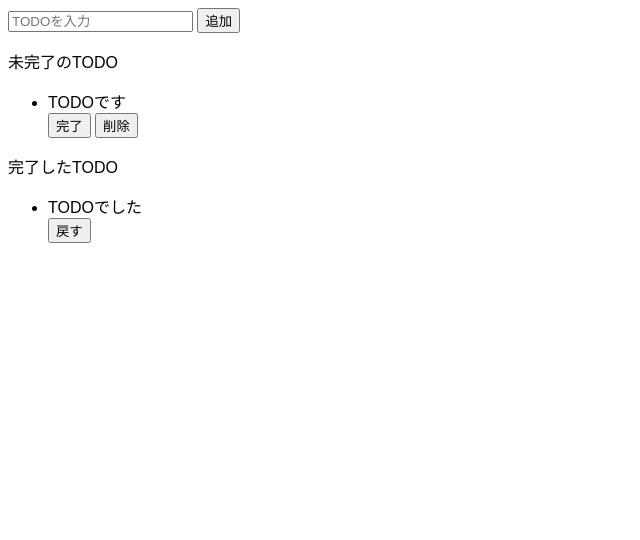
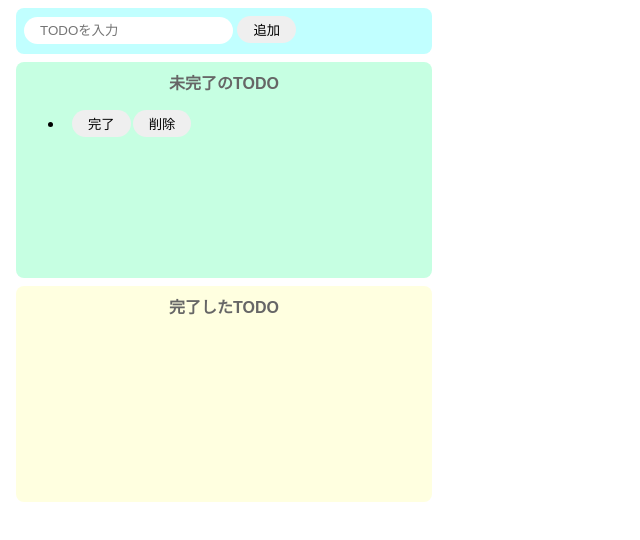
Before and after one commit to koinapu/todo-js, a website built with Parcel: page index.html in a window 1280 px wide. Both pictures are taken after a click on the button "追加". Shown: the whole page, without its empty margins (0-640 px from the left). Built offline with nearby package versions, Linux system fonts and the light colour scheme.

Commit message:
complete

```diff
--- a/index.html
+++ b/index.html
@@ -6,28 +6,17 @@
   </head>
 
   <body>
-    <div>
-      <input placeholder="TODOを入力" />
-      <button>追加</button>
+    <div class="input-area">
+      <input id="add-text" placeholder="TODOを入力" />
+      <button id="add-button">追加</button>
     </div>
-    <div>
-      <p>未完了のTODO</p>
-      <div>
-        <ul>
-          <li>TODOです</li>
-          <button>完了</button>
-          <button>削除</button>
-        </ul>
-      </div>
+    <div class="incomplete-area">
+      <p class="title">未完了のTODO</p>
+      <ul id="incomplete-list"></ul>
     </div>
-    <div>
-      <p>完了したTODO</p>
-      <div>
-        <ul>
-          <li>TODOでした</li>
-          <button>戻す</button>
-        </ul>
-      </div>
+    <div class="complete-area">
+      <p class="title">完了したTODO</p>
+      <ul id="complete-list"></ul>
     </div>
 
     <script src="src/index.js"></script>
--- a/src/index.js
+++ b/src/index.js
@@ -1 +1,81 @@
 import "./styles.css";
+
+const onClickAdd = () => {
+  // テキストボックスの値を取得して初期化する
+  const inputText = document.getElementById("add-text").value;
+  document.getElementById("add-text").value = "";
+  createIncompleteList(inputText);
+};
+
+// 未完了リストから指定の要素を削除
+const deleteFromIncompleteList = (target) => {
+  document.getElementById("incomplete-list").removeChild(target);
+};
+
+// 未完了リストに追加する関数
+const createIncompleteList = (text) => {
+  // dev生成
+  const div = document.createElement("div");
+  div.className = "list-row";
+
+  // li生成
+  const li = document.createElement("li");
+  li.innerText = text;
+
+  // botton(完了) 生成
+  const completeButton = document.createElement("button");
+  completeButton.innerText = "完了";
+  completeButton.addEventListener("click", () => {
+    // 押下したボタンの親タグ(div)を未完了リストから削除
+    deleteFromIncompleteList(completeButton.parentNode);
+
+    // 完了リストに追加
+    const addTarget = completeButton.parentNode;
+    // TODO内容テキストを取得
+    const text = addTarget.firstChild.innerText;
+    // div 以下を初期化
+    addTarget.textContent = null;
+    // liタグ生成
+    const li = document.createElement("li");
+    li.innerText = text;
+    // buttonタグ生成
+    const backButton = document.createElement("button");
+    backButton.innerText = "戻す";
+    backButton.addEventListener("click", () => {
+      // 戻すボタンの親タグを完了リストから削除
+      const deleteTarget = backButton.parentNode;
+      document.getElementById("complete-list").removeChild(deleteTarget);
+
+      // 戻すボタンを有効に
+      createIncompleteList(backButton.parentNode.firstChild.innerText);
+    });
+
+    // divタグに子要素を追加設定
+    addTarget.appendChild(li);
+    addTarget.appendChild(backButton);
+
+    // 完了したTODOに追加設定
+    document.getElementById("complete-list").appendChild(addTarget);
+  });
+
+  // botton(削除) 生成
+  const deleteButton = document.createElement("button");
+  deleteButton.innerText = "削除";
+  deleteButton.addEventListener("click", () => {
+    // 押下したボタンの親タグ(div)を未完了リストから削除
+    deleteFromIncompleteList(deleteButton.parentNode);
+  });
+
+  // <div><li>
+  div.appendChild(li);
+  div.appendChild(completeButton);
+  div.appendChild(deleteButton);
+
+  // <ul><div>
+  document.getElementById("incomplete-list").appendChild(div);
+};
+
+// 追加ボタン実行
+document
+  .getElementById("add-button")
+  .addEventListener("click", () => onClickAdd());
--- a/src/styles.css
+++ b/src/styles.css
@@ -1,3 +1,68 @@
 body {
   font-family: sans-serif;
 }
+
+input {
+  border-radius: 16px;
+  border: none;
+  padding: 6px 16px;
+  outline: none;
+}
+
+button {
+  border-radius: 16px;
+  border: none;
+  padding: 4px 16px;
+  margin-right: 2px;
+  outline: none;
+}
+
+button:hover {
+  background-color: #ff7fff;
+  color: #fff;
+  cursor: pointer;
+}
+
+li {
+  margin-right: 8px;
+}
+
+.input-area {
+  background-color: #c1ffff;
+  width: 400px;
+  height: 30px;
+  padding: 8px;
+  margin: 8px;
+  border-radius: 8px;
+}
+
+.incomplete-area {
+  background-color: #c6ffe2;
+  width: 400px;
+  min-height: 200px;
+  padding: 8px;
+  margin: 8px;
+  border-radius: 8px;
+}
+
+.complete-area {
+  background-color: #ffffe0;
+  width: 400px;
+  min-height: 200px;
+  padding: 8px;
+  margin: 8px;
+  border-radius: 8px;
+}
+
+.title {
+  text-align: center;
+  margin-top: 0;
+  font-weight: bold;
+  color: #666;
+}
+
+.list-row {
+  display: flex;
+  align-items: center;
+  padding-bottom: 4px;
+}
```
